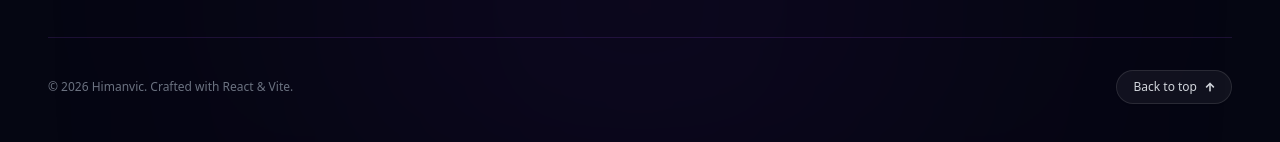
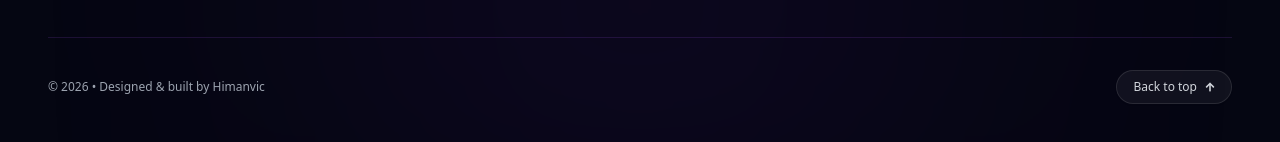
Before and after one commit to himanvic/himanvic-portfolio, a React (Vite) app: page /projects in a window 1280 px wide. Shown: the part 1816-1958 px from the top of the page. Built offline with nearby package versions, Linux system fonts and the light colour scheme.

Commit message:
Implement automated lifetime year logic and developer attribution

```diff
--- a/src/components/layout/Footer.jsx
+++ b/src/components/layout/Footer.jsx
@@ -5,6 +5,10 @@ import { SiHuggingface } from "react-icons/si";
 import { Link } from "react-router-dom";
 
 const Footer = () => {
+  const startYear = 2026;
+  const currentYear = new Date().getFullYear();
+  const yearDisplay = currentYear > startYear ? `${startYear} – ${currentYear}` : `${startYear}`;
+
   const scrollToTop = () => {
     window.scrollTo({
       top: 0,
@@ -181,8 +185,8 @@ const Footer = () => {
         </div>
 
         {/* Bottom Bar: Copyright & Back to Top */}
-        <div className="mt-8 flex flex-col sm:flex-row items-center justify-between text-xs text-gray-500 gap-4">
-          <p>© {new Date().getFullYear()} Himanvic. Crafted with React &amp; Vite.</p>
+        <div className="mt-8 flex flex-col sm:flex-row items-center justify-between text-xs text-gray-400 gap-4">
+          <p>© {yearDisplay} • Designed &amp; built by Himanvic</p>
 
           <button
             onClick={scrollToTop}
```
